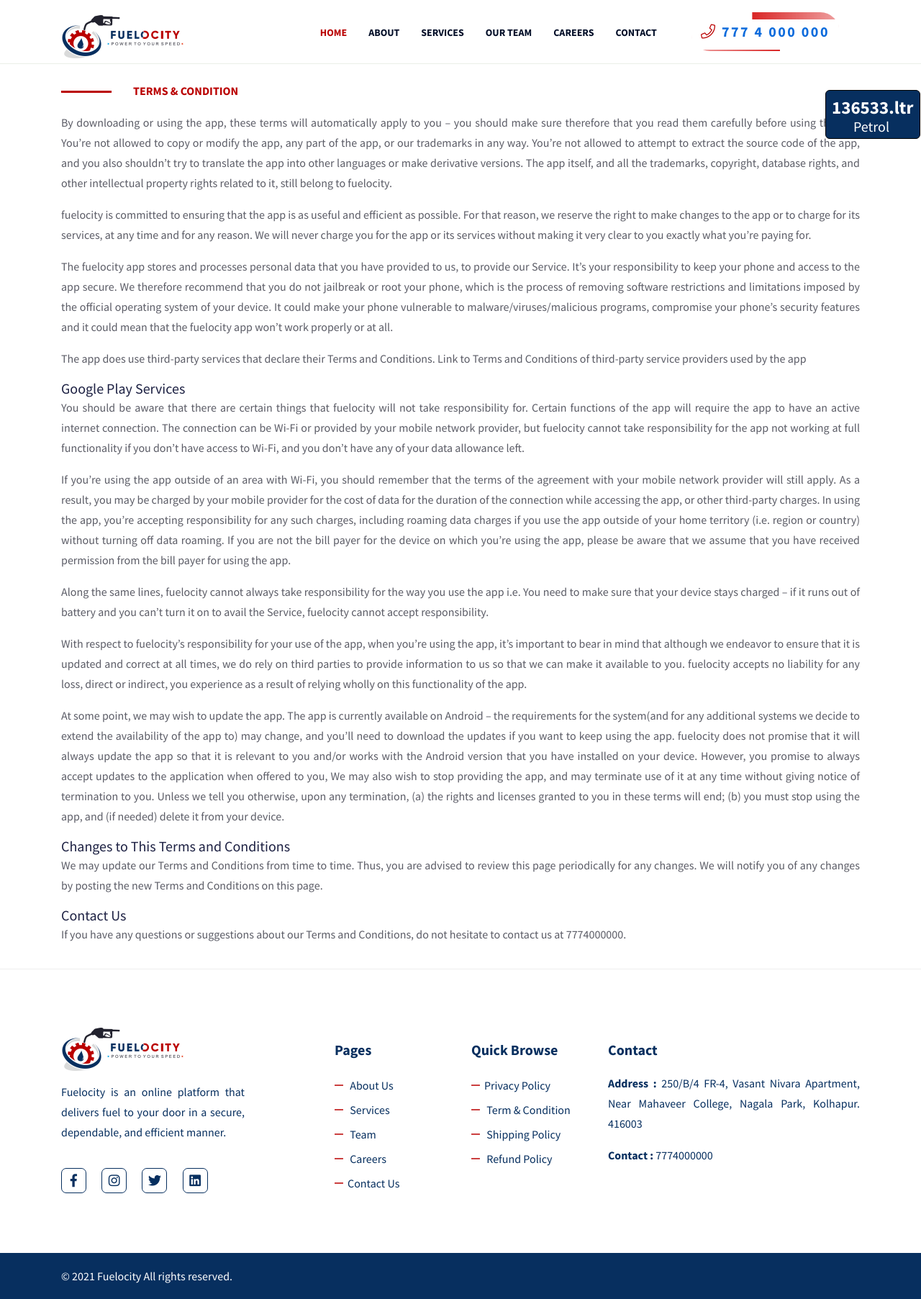
After one commit to PayalPanjabi/fuelocity-web-UI, a PHP site: page /terms-condition.php in a window 1280 px wide. The commit adds this page. Shown: the whole page at 72% size. Run offline with PHP 8.4, Linux system fonts and the light colour scheme; some libraries are stand-ins or nearby versions.

Commit message:
new pages added

```diff
--- a/footer.php
+++ b/footer.php
@@ -197,6 +197,8 @@ s0.parentNode.insertBefore(s1,s0);
 									<a href="services.php"><i class="fal fa-minus"></i> Services</a>
 									<a href="#"><i class="fal fa-minus"></i> Team</a>
 									<a href="careers.php"><i class="fal fa-minus"></i> Careers</a>
+                  <a href="contact.php"><i class="fal fa-minus"></i>Contact Us</a>
+
 								</li>
 							</ul>
 						</div>
@@ -205,10 +207,10 @@ s0.parentNode.insertBefore(s1,s0);
 							<ul>
 								<li>
 									<!-- <a href="login.php"><i class="fal fa-minus"></i> Login </a> -->
-
-									<a href="contact.php"><i class="fal fa-minus"></i>Contact Us</a>
-
-									<a href="assets/FuelocityPrivacyPolicy.pdf" target="_blank"><i class="fal fa-minus"></i>Privacy Policy</a>
+								  <a href="assets/FuelocityPrivacyPolicy.pdf" target="_blank"><i class="fal fa-minus"></i>Privacy Policy</a>
+									<a href="terms-condition.php"><i class="fal fa-minus"></i> Term & Condition </a>
+                  <a href="shipping-policy.php"><i class="fal fa-minus"></i> Shipping Policy </a>
+                  <a href="refund-policy.php"><i class="fal fa-minus"></i> Refund Policy </a>
 
 								</li>
 							</ul>
--- /dev/null
+++ b/terms-condition.php
@@ -0,0 +1,102 @@
+<!DOCTYPE html>
+<html lang="en">
+
+<head>
+	<meta http-equiv="Content-Type" content="text/html; charset=UTF-8" />
+	<meta http-equiv="X-UA-Compatible" content="IE=edge">
+	<meta name="viewport" content="width=device-width, initial-scale=1">
+	<title> Fuelocity - On-Demand Fuel Delivery Service</title>
+	<link rel="icon" href="assets/img/favicon.png" type="image/jpg" />
+	<link href="assets/css/bootstrap.min.css" rel="stylesheet">
+	<link href="assets/css/fontawesome.min.css" rel="stylesheet">
+	<link href="assets/css/magnific-popup.min.css" rel="stylesheet">
+	<link href="assets/css/animate.css" rel="stylesheet">
+	<link href="assets/css/barfiller.css" rel="stylesheet">
+	<link href="assets/css/owl.carousel.css" rel="stylesheet">
+	<link href="assets/css/style.css" rel="stylesheet">
+	<link href="assets/css/responsive.css" rel="stylesheet">
+
+</head>
+
+<body>
+	<div id="preloader">
+		<div class="loader">
+			<div class="loader-rect"></div>
+			<div class="loader-rect"></div>
+			<div class="loader-rect"></div>
+			<div class="loader-rect"></div>
+		</div>
+	</div>
+
+
+	<?php include("header.php");?>
+
+        <div class="about-area section-padding">
+			<div class="container">
+				<div class="row">
+					<div class="col-lg-12">
+						<div class="about-content-wrapper wow fadeInUp" data-wow-delay=".4s">
+							<div class="section-title">
+								<h6>Terms & Condition</h6>
+								<h2></h2>
+                            </div>
+							<p style="text-align:justify;font-size: 16px;">By downloading or using the app, these terms will automatically apply to you – you should make sure therefore that you read them carefully before using the app. You’re not allowed to copy or modify the app, any part of the app, or our trademarks in any way. You’re not allowed to attempt to extract the source code of the app, and you also shouldn’t try to translate the app into other languages or make derivative versions. The app itself, and all the trademarks, copyright, database rights, and other intellectual property rights related to it, still belong to fuelocity.</p>
+
+							<p style="text-align:justify;font-size: 16px;">fuelocity is committed to ensuring that the app is as useful and efficient as possible. For that reason, we reserve the right to make changes to the app or to charge for its services, at any time and for any reason. We will never charge you for the app or its services without making it very clear to you exactly what you’re paying for.</p>
+
+                            <p style="text-align:justify;font-size: 16px;">The fuelocity app stores and processes personal data that you have provided to us, to provide our Service. It’s your responsibility to keep your phone and access to the app secure. We therefore recommend that you do not jailbreak or root your phone, which is the process of removing software restrictions and limitations imposed by the official operating system of your device. It could make your phone vulnerable to malware/viruses/malicious programs, compromise your phone’s security features and it could mean that the fuelocity app won’t work properly or at all.</p>
+
+                            <p style="text-align:justify;font-size: 16px;">The app does use third-party services that declare their Terms and Conditions.
+                            Link to Terms and Conditions of third-party service providers used by the app</p>
+
+                            <h2 style="font-size: 20px;">Google Play Services</h2>
+                            <p style="text-align:justify;font-size: 16px;">You should be aware that there are certain things that fuelocity will not take responsibility for. Certain functions of the app will require the app to have an active internet connection. The connection can be Wi-Fi or provided by your mobile network provider, but fuelocity cannot take responsibility for the app not working at full functionality if you don’t have access to Wi-Fi, and you don’t have any of your data allowance left.</p>
+
+                            <p style="text-align:justify;font-size: 16px;">If you’re using the app outside of an area with Wi-Fi, you should remember that the terms of the agreement with your mobile network provider will still apply. As a result, you may be charged by your mobile provider for the cost of data for the duration of the connection while accessing the app, or other third-party charges. In using the app, you’re accepting responsibility for any such charges, including roaming data charges if you use the app outside of your home territory (i.e. region or country) without turning off data roaming. If you are not the bill payer for the device on which you’re using the app, please be aware that we assume that you have received permission from the bill payer for using the app.</p>
+
+                            <p style="text-align:justify;font-size: 16px;">Along the same lines, fuelocity cannot always take responsibility for the way you use the app i.e. You need to make sure that your device stays charged – if it runs out of battery and you can’t turn it on to avail the Service, fuelocity cannot accept responsibility.</p>
+
+                            <p style="text-align:justify;font-size: 16px;">With respect to fuelocity’s responsibility for your use of the app, when you’re using the app, it’s important to bear in mind that although we endeavor to ensure that it is updated and correct at all times, we do rely on third parties to provide information to us so that we can make it available to you. fuelocity accepts no liability for any loss, direct or indirect, you experience as a result of relying wholly on this functionality of the app.</p>
+
+                            <p style="text-align:justify;font-size: 16px;">
+                            At some point, we may wish to update the app. The app is currently available on Android – the requirements for the system(and for any additional systems we decide to extend the availability of the app to) may change, and you’ll need to download the updates if you want to keep using the app. fuelocity does not promise that it will always update the app so that it is relevant to you and/or works with the Android version that you have installed on your device. However, you promise to always accept updates to the application when offered to you, We may also wish to stop providing the app, and may terminate use of it at any time without giving notice of termination to you. Unless we tell you otherwise, upon any termination, (a) the rights and licenses granted to you in these terms will end; (b) you must stop using the app, and (if needed) delete it from your device.</p>
+
+                            <h2 style="font-size: 20px;">Changes to This Terms and Conditions</h2>
+                            <p style="text-align:justify;font-size: 16px;">We may update our Terms and Conditions from time to time. Thus, you are advised to review this page periodically for any changes. We will notify you of any changes by posting the new Terms and Conditions on this page.</p>
+
+                            <h2 style="font-size: 20px;">Contact Us</h2>
+                            <p style="text-align:justify;font-size: 16px;">
+                            If you have any questions or suggestions about our Terms and Conditions, do not hesitate to contact us at 7774000000.</p>
+                            <p style="text-align:justify;"></p>
+                            <p style="text-align:justify;"></p>
+                            <p style="text-align:justify;"></p>
+                            <p style="text-align:justify;"></p>
+                            <p style="text-align:justify;"></p>
+
+						</div>
+					</div>
+				</div>
+			</div>
+		</div>
+
+
+	<!-- footer -->
+    <?php include("footer.php");?>
+
+
+    <a href="#top" class="go-top"><i class="far fa-level-up"></i></a>
+
+<script data-cfasync="false" src="cdn-cgi/scripts/5c5dd728/cloudflare-static/email-decode.min.js"></script>
+<script src="assets/js/jquery-3.6.0.min.js"></script>
+<script src="assets/js/bootstrap.bundle.min.js"></script>
+<script src="assets/js/wow.min.js"></script>
+<script src="assets/js/jquery.waypoints.min.js"></script>
+<script src="assets/js/jquery.counterup.min.js"></script>
+<script src="assets/js/owl.carousel.min.js"></script>
+<script src="assets/js/magnific-popup.min.js"></script>
+<script src="assets/js/jquery.sticky.js"></script>
+<script src="assets/js/jquery.barfiller.js"></script>
+<script src="assets/js/main.js"></script>
+</body>
+
+</html>
```
Also changed, not shown: refund-policy.php (added, +73 -0 lines), shipping-policy.php (added, +75 -0 lines).
